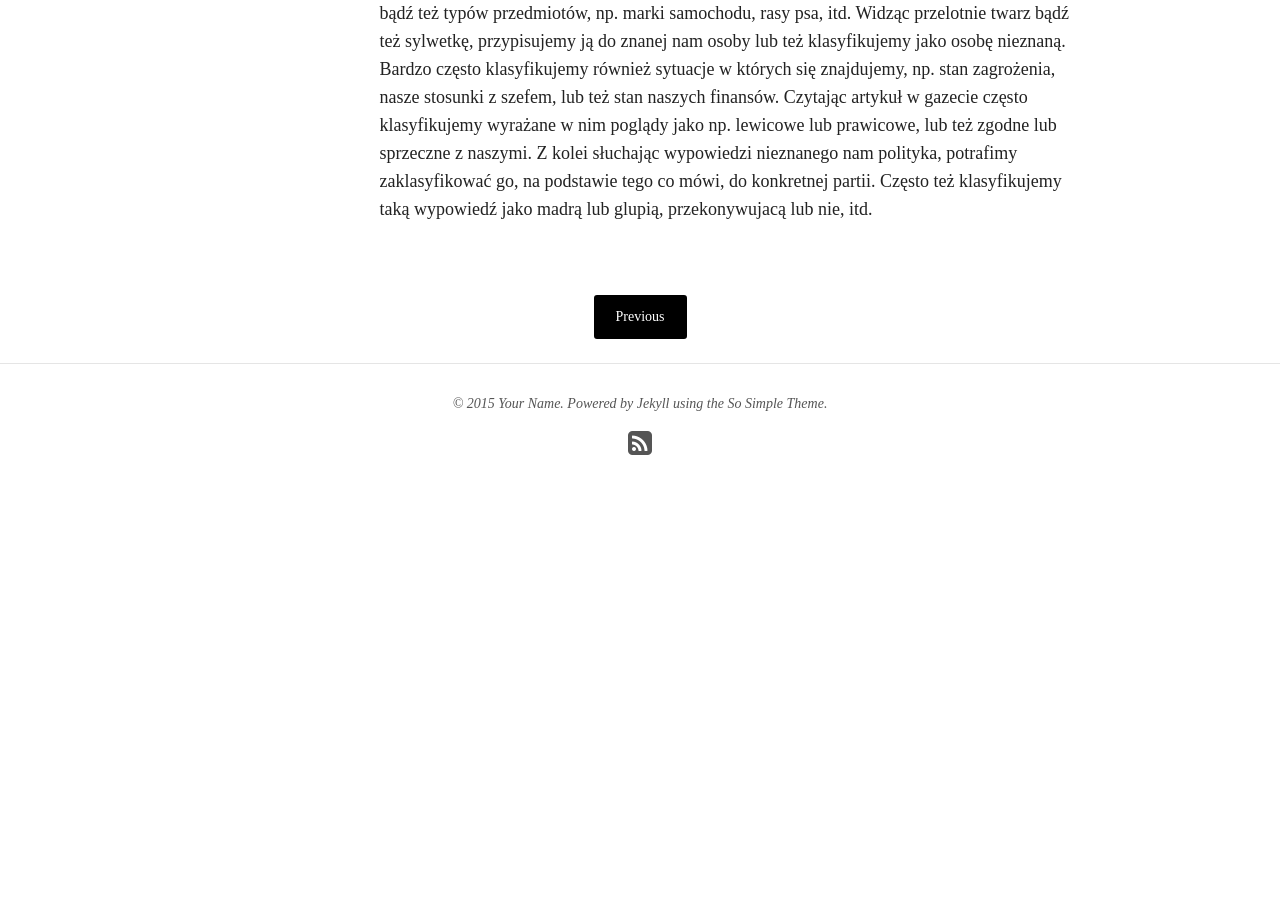
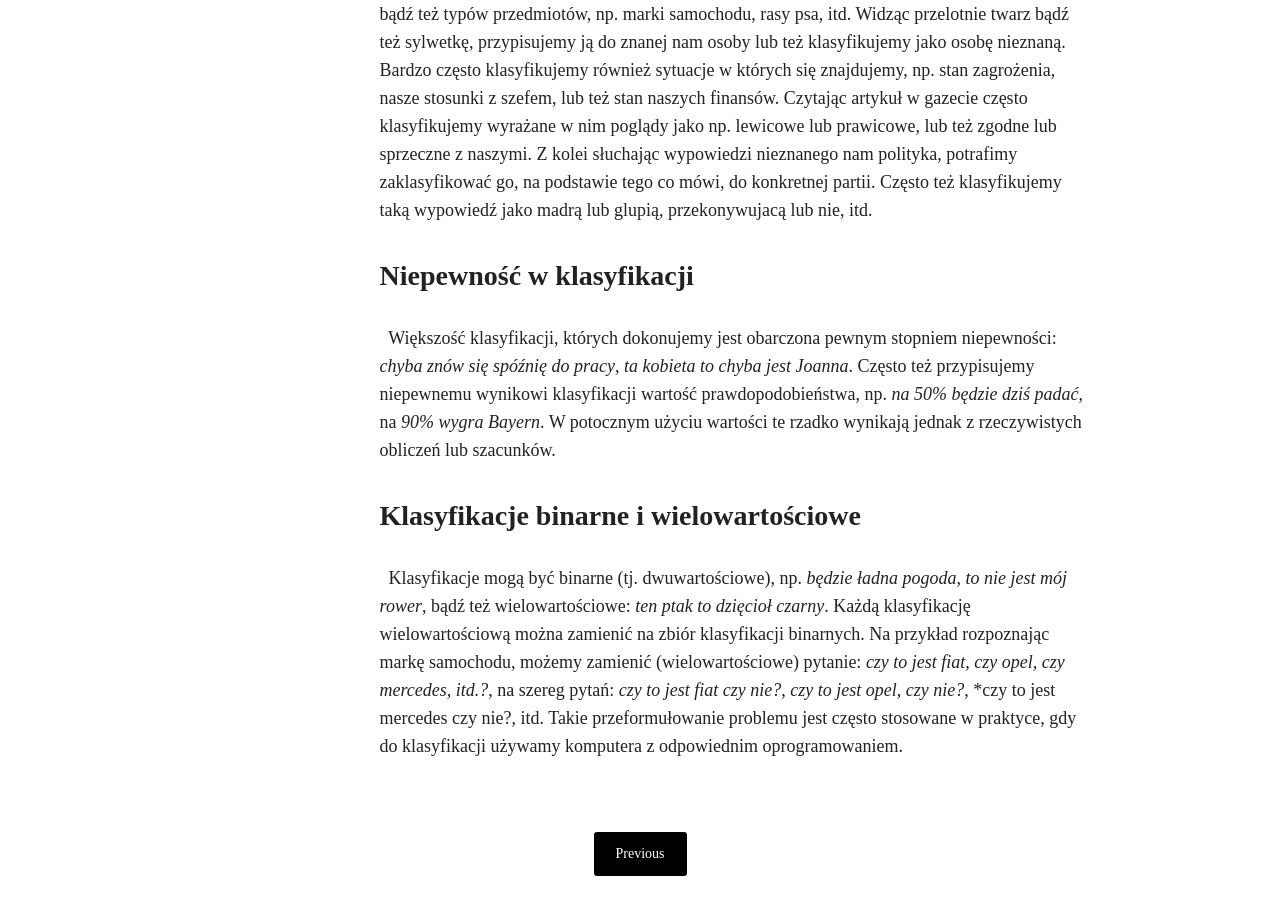
Before and after one commit to tmkmrcnk/klasyfikatory, a Jekyll site: the page built from _posts/articles/2014-12-24-klasyfikacja-wstep.md, in a window 1280 px wide and 900 px high, scrolled down 1356 px. Built offline with Jekyll 4.4.1, drawn with Linux system fonts in a browser that asks for light colours; nearby versions of some CDN libraries; before the commit the page ends 1911 px from its top, so only the background shows below that.

Commit message:
edit intro article

```diff
--- a/_posts/articles/2014-12-24-klasyfikacja-wstep.md
+++ b/_posts/articles/2014-12-24-klasyfikacja-wstep.md
@@ -23,10 +23,18 @@ Klasyfikować możemy tez rzeczy niematerialne, np. wydarzenia lub sytuacje. Typ
 
 Klasyfikacja jest podstawową funkcją wszystkich żywych organizmów. Każde stworzenie klasyfikuje otaczające je przedmioty,  jako stanowiące zagrożenie, nadające się na pożywienie, znane lub nie, etc. Klasyfikacji poddawane są również inne organizmy żywe, czy należą do tego samego gatunku, czy są przyjazne czy wrogie, etc. Klasyfikacją jest również wybór kierunku i prędkości ruchu, ocena sytuacji - bezpieczna vs. niebezpieczna, etc. Klasyfikacja jest więc bezpośrednim wynikiem naszych podstawowych funkcji biologicznych: percepcji, zdolności do przemieszczania się i manipulowania innymi przedmiotami.
 
-## Klasyfikacja  w codziennym życiu
+### Klasyfikacja  w codziennym życiu
 
 Analizując symptomy takie jak katar i kaszel stwierdzamy u siebie przeziębienie, z kolei wysoką temperaturę możemy sklasyfikować jako objaw grypy itd. Klasyfikacji choroby dokonuje też lekarz i nawet samo stwierdzenie czy pacjent jest chory lub nie jest przykładem klasyfikacji. Wynik takiej klasyfikacji oczywiście może być błędny.
 
 Klasyfikacji używamy również do rozpoznawania znanych nam przedmiotów np. samochodu sąsiada na parkingu, okładki książki, bądź też typów przedmiotów, np. marki samochodu, rasy psa, itd. Widząc przelotnie twarz bądź też sylwetkę, przypisujemy ją do znanej nam osoby lub też klasyfikujemy jako osobę nieznaną.
 
 Bardzo często klasyfikujemy również sytuacje w których się znajdujemy, np. stan zagrożenia, nasze stosunki z szefem, lub też stan naszych finansów. Czytając artykuł w gazecie często klasyfikujemy wyrażane w nim poglądy jako np. lewicowe lub prawicowe, lub też zgodne lub sprzeczne z naszymi. Z kolei słuchając wypowiedzi nieznanego nam polityka, potrafimy zaklasyfikować go, na podstawie tego co mówi, do konkretnej partii. Często też klasyfikujemy taką wypowiedź jako madrą lub glupią, przekonywujacą lub nie, itd.
+
+### Niepewność w klasyfikacji
+
+Większość klasyfikacji, których dokonujemy jest obarczona pewnym stopniem niepewności: *chyba znów się spóźnię do pracy*, *ta kobieta to chyba jest Joanna*. Często też przypisujemy niepewnemu wynikowi klasyfikacji wartość prawdopodobieństwa, np. *na 50% będzie dziś padać*, na *90% wygra Bayern*. W potocznym użyciu wartości te rzadko wynikają jednak z rzeczywistych obliczeń lub szacunków.
+
+### Klasyfikacje binarne i wielowartościowe
+
+Klasyfikacje mogą być binarne (tj. dwuwartościowe), np. *będzie ładna pogoda*, *to nie jest mój rower*, bądź też wielowartościowe: *ten ptak to dzięcioł czarny*. Każdą klasyfikację wielowartościową można zamienić na zbiór klasyfikacji binarnych. Na przykład rozpoznając markę samochodu, możemy zamienić (wielowartościowe) pytanie: *czy to jest fiat, czy opel, czy mercedes, itd.?*, na szereg pytań: *czy to jest fiat czy nie?*, *czy to jest opel, czy nie?*, *czy to jest mercedes czy nie?, itd. Takie przeformułowanie problemu jest często stosowane w praktyce, gdy do klasyfikacji używamy komputera z odpowiednim oprogramowaniem.
```
